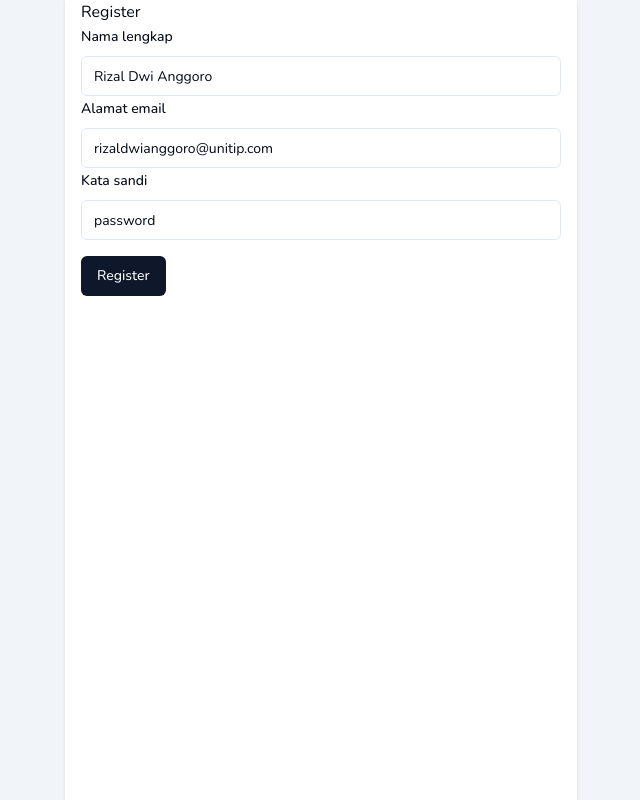
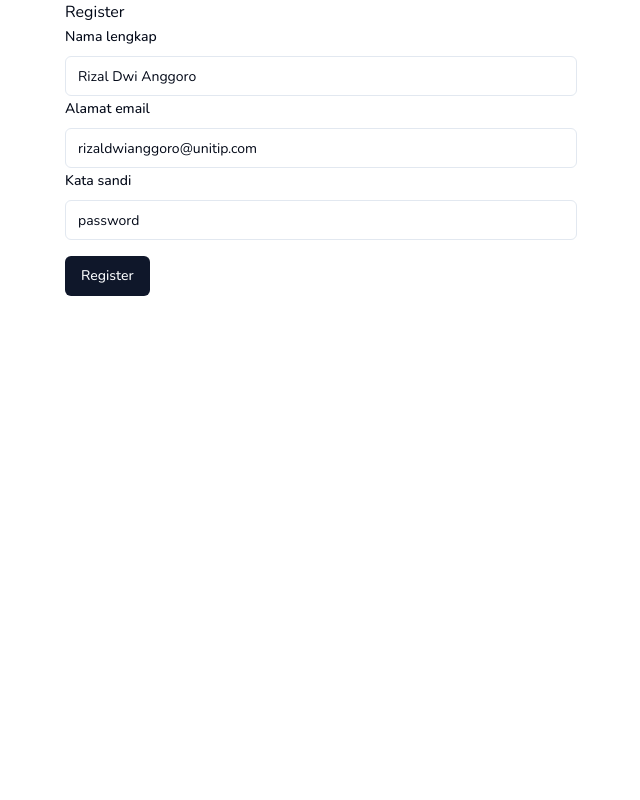
Before and after one commit to unitip-org/api, a Next.js app: page /auth/register in a window 1280 px wide. Shown: the whole page, without its empty margins (319-959 px from the left). Built offline with nearby package versions, Linux system fonts and the light colour scheme; no server answers.

Commit message:
chore: fix layout and directories

```diff
--- /dev/null
+++ b/src/app/(mobile-first)/layout.tsx
@@ -0,0 +1,9 @@
+import { PropsWithChildren } from "react";
+
+export default function Layout(props: PropsWithChildren) {
+  return (
+    <>
+      <div className="max-w-[512px] mx-auto">{props.children}</div>
+    </>
+  );
+}
--- a/src/app/auth/layout.tsx
+++ /dev/null
@@ -1,13 +0,0 @@
-import { PropsWithChildren } from "react";
-
-export default function Layout(props: PropsWithChildren) {
-  return (
-    <>
-      <div className="bg-muted h-screen w-full overflow-hidden">
-        <div className="max-w-[512px] mx-auto px-4 overflow-y-auto bg-background shadow h-screen">
-          {props.children}
-        </div>
-      </div>
-    </>
-  );
-}
--- a/src/app/provider.tsx
+++ b/src/app/provider.tsx
@@ -1,5 +1,6 @@
 "use client";
 
+import { CounterProvider } from "@/contexts/counter";
 import { QueryClient, QueryClientProvider } from "@tanstack/react-query";
 import { PropsWithChildren } from "react";
 import { IntlProvider } from "react-intl";
@@ -10,7 +11,9 @@ export default function Provider(props: PropsWithChildren) {
   return (
     <>
       <QueryClientProvider client={queryClient}>
-        <IntlProvider locale="id">{props.children}</IntlProvider>
+        <IntlProvider locale="id">
+          <CounterProvider>{props.children}</CounterProvider>
+        </IntlProvider>
       </QueryClientProvider>
     </>
   );
--- /dev/null
+++ b/src/contexts/counter.tsx
@@ -0,0 +1,39 @@
+import { createContext, ReactNode, useContext, useState } from "react";
+
+interface CounterState {
+  count: number;
+}
+
+const initialState: CounterState = {
+  count: 0,
+};
+
+const CounterContext = createContext<
+  | {
+      state: CounterState;
+      increment: () => void;
+      decrement: () => void;
+    }
+  | undefined
+>(undefined);
+
+export const CounterProvider = ({ children }: { children: ReactNode }) => {
+  const [state, setState] = useState(initialState);
+
+  const increment = () => setState({ count: state.count + 1 });
+  const decrement = () => setState({ count: state.count - 1 });
+
+  return (
+    <CounterContext.Provider value={{ state, increment, decrement }}>
+      {children}
+    </CounterContext.Provider>
+  );
+};
+
+export const useCounter = () => {
+  const context = useContext(CounterContext);
+  if (context === undefined) {
+    throw new Error("useCounter must be used within a CounterProvider");
+  }
+  return context;
+};
```
Also changed, not shown: src/app/(mobile-first)/auth/login/actions.ts (renamed from src/app/auth/login/actions.ts), src/app/(mobile-first)/auth/login/form-login.tsx (renamed from src/app/auth/login/form-login.tsx), src/app/(mobile-first)/auth/login/page.tsx (renamed from src/app/auth/login/page.tsx), src/app/(mobile-first)/auth/register/actions.ts (renamed from src/app/auth/register/actions.ts), src/app/(mobile-first)/auth/register/form-register.tsx (renamed from src/app/auth/register/form-register.tsx), src/app/(mobile-first)/auth/register/page.tsx (renamed from src/app/auth/register/page.tsx).
